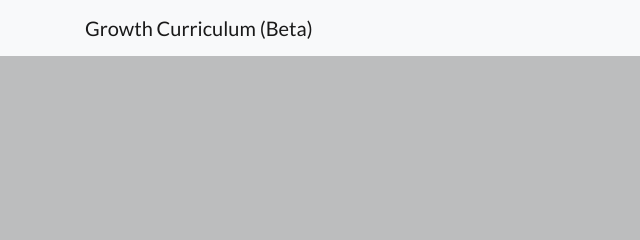
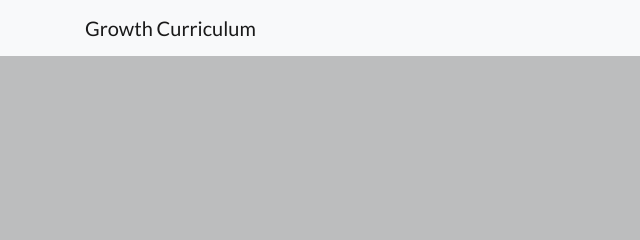
Before and after one commit to courtlandthomas/growth-curriculum, a website: page index.html in a window 1280 px wide. Shown: the top 240 px of the page, 0-640 px from the left. Drawn offline with Linux system fonts and the light colour scheme.

Commit message:
Update index.html

```diff
--- a/index.html
+++ b/index.html
@@ -8,7 +8,7 @@
     <meta name="description" content="">
     <meta name="author" content="">
 
-    <title>Growth Curriculum (B)</title>
+    <title>Growth Curriculum</title>
 
     <!-- Bootstrap core CSS -->
     <link href="vendor/bootstrap/css/bootstrap.min.css" rel="stylesheet">
@@ -28,7 +28,7 @@
     <!-- Navigation -->
     <nav class="navbar navbar-light bg-light static-top">
       <div class="container">
-        <a class="navbar-brand" href="#">Growth Curriculum (Beta)</a>
+        <a class="navbar-brand" href="#">Growth Curriculum</a>
       </div>
     </nav>
 
```
